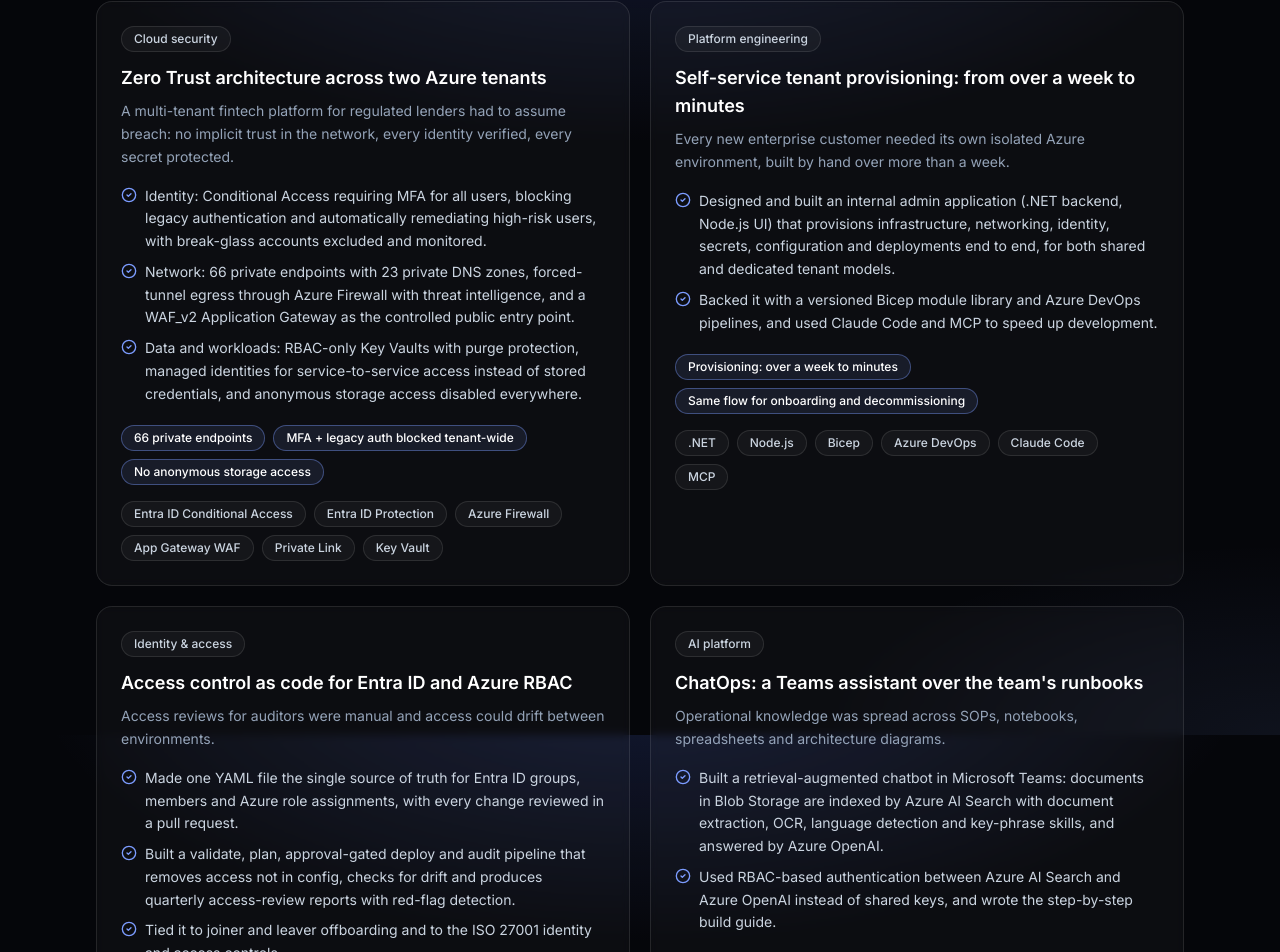
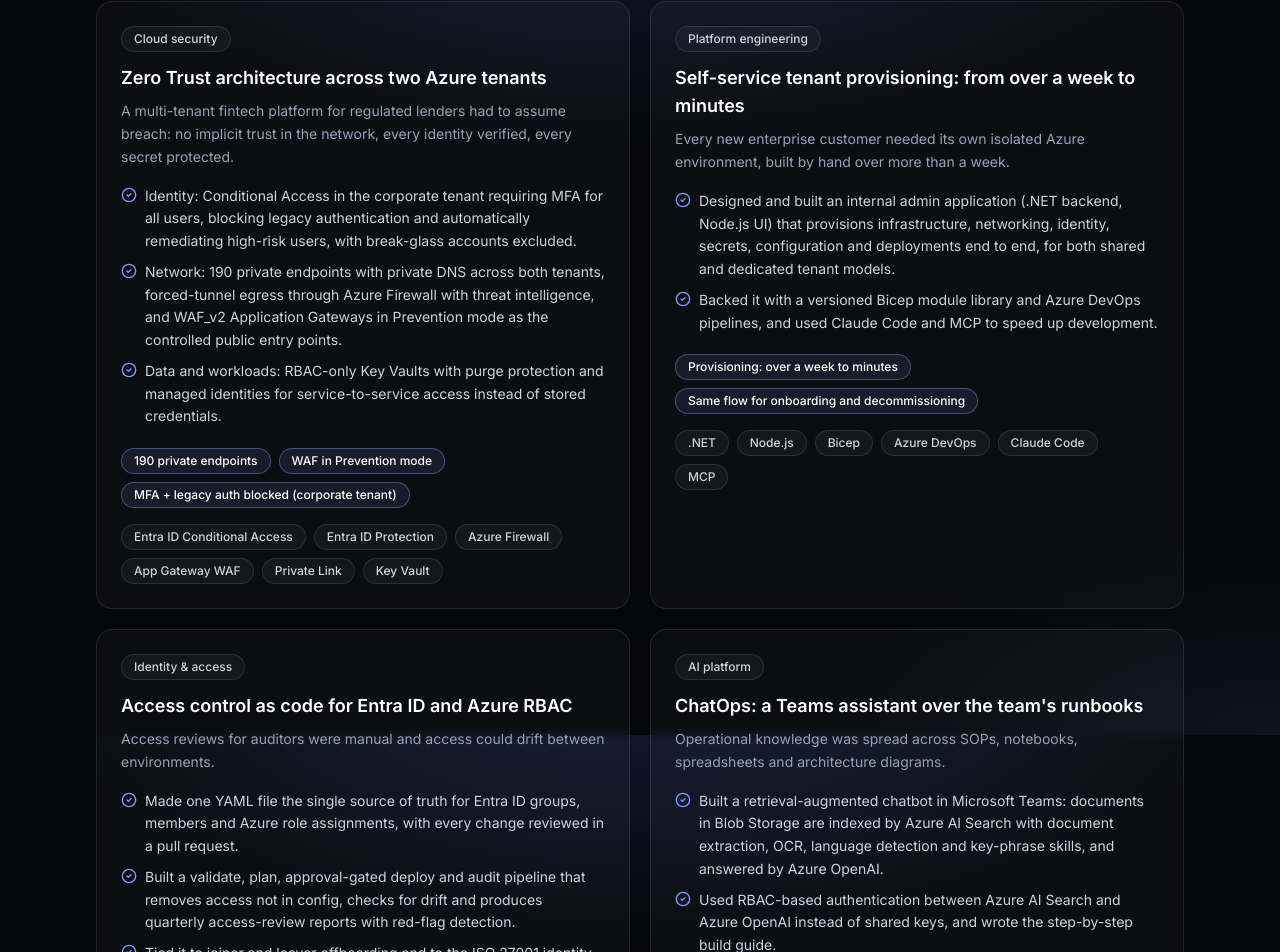
Before and after one commit to vaishnavia4/Vaishnavi-Portfolio, a React (Vite) app: page / in a window 1280 px wide. Shown: the part 4865-5817 px from the top of the page. Built offline with nearby package versions, Linux system fonts and the light colour scheme; the HTML template or start-up script is replaced by a standard one.

Commit message:
Correct Zero Trust case study: 190 private endpoints across both tenants, WAF in Prevention mode, Conditional Access scoped to the corporate tenant

```diff
--- a/src/data/portfolio.ts
+++ b/src/data/portfolio.ts
@@ -215,11 +215,11 @@ export const caseStudies: CaseStudy[] = [
     context:
       "A multi-tenant fintech platform for regulated lenders had to assume breach: no implicit trust in the network, every identity verified, every secret protected.",
     did: [
-      "Identity: Conditional Access requiring MFA for all users, blocking legacy authentication and automatically remediating high-risk users, with break-glass accounts excluded and monitored.",
-      "Network: 66 private endpoints with 23 private DNS zones, forced-tunnel egress through Azure Firewall with threat intelligence, and a WAF_v2 Application Gateway as the controlled public entry point.",
-      "Data and workloads: RBAC-only Key Vaults with purge protection, managed identities for service-to-service access instead of stored credentials, and anonymous storage access disabled everywhere.",
+      "Identity: Conditional Access in the corporate tenant requiring MFA for all users, blocking legacy authentication and automatically remediating high-risk users, with break-glass accounts excluded.",
+      "Network: 190 private endpoints with private DNS across both tenants, forced-tunnel egress through Azure Firewall with threat intelligence, and WAF_v2 Application Gateways in Prevention mode as the controlled public entry points.",
+      "Data and workloads: RBAC-only Key Vaults with purge protection and managed identities for service-to-service access instead of stored credentials.",
     ],
-    results: ["66 private endpoints", "MFA + legacy auth blocked tenant-wide", "No anonymous storage access"],
+    results: ["190 private endpoints", "WAF in Prevention mode", "MFA + legacy auth blocked (corporate tenant)"],
     stack: ["Entra ID Conditional Access", "Entra ID Protection", "Azure Firewall", "App Gateway WAF", "Private Link", "Key Vault"],
   },
   {
```
